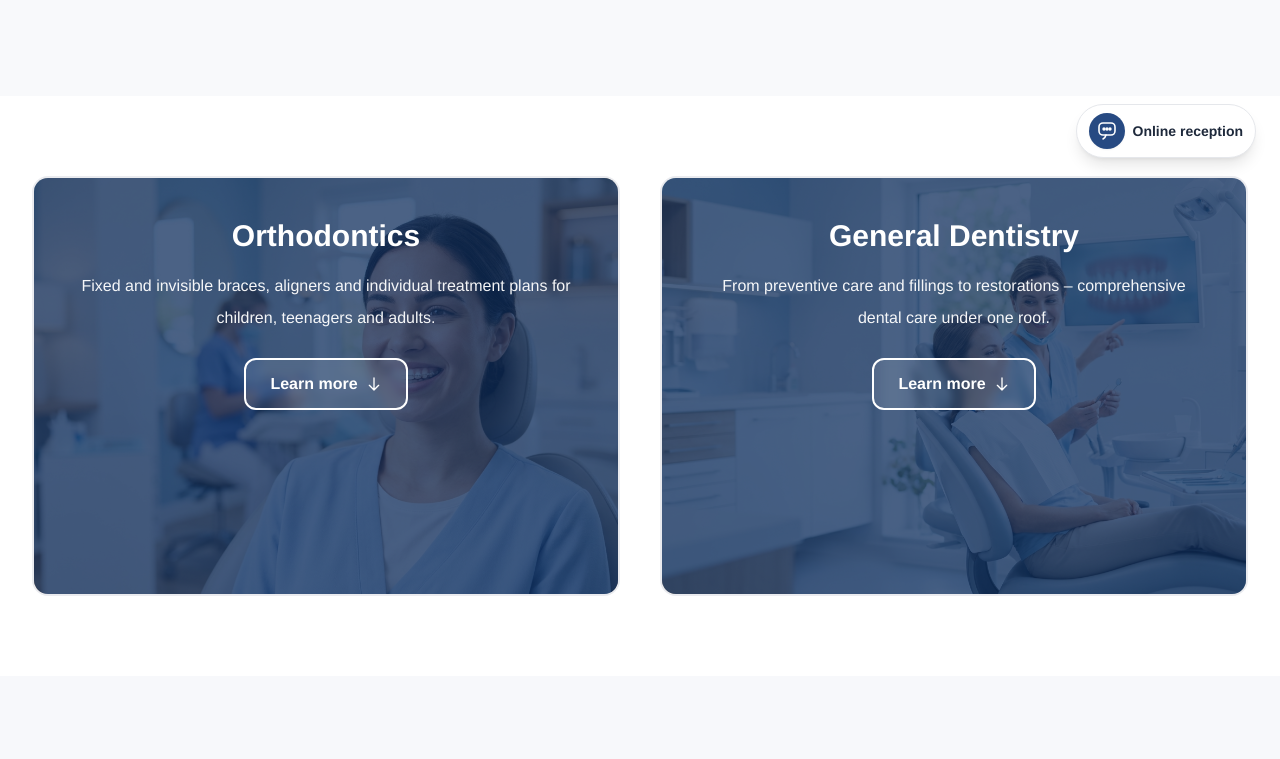
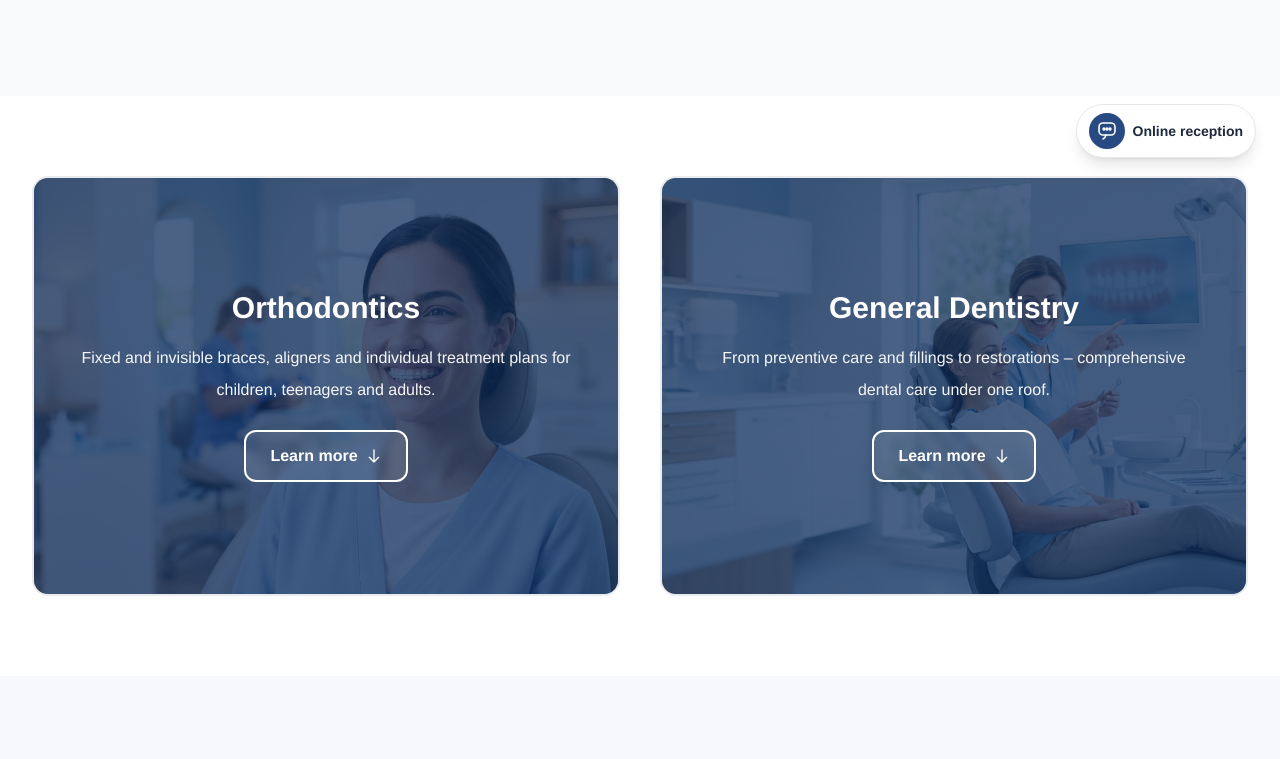
Before and after one commit to specialsmarketing-01/zahnspange-sablania, a Next.js app: page /en in a window 1280 px wide. Shown: the part 618-1377 px from the top of the page. Built offline with nearby package versions, Linux system fonts and the light colour scheme; no server answers.

Commit message:
Upload website project

```diff
--- a/components/HeroSpecialtiesSection.tsx
+++ b/components/HeroSpecialtiesSection.tsx
@@ -64,8 +64,8 @@ export default function HeroSpecialtiesSection({
             />
             {/* Blue overlay (replacing purple) - site default #0f2e5c */}
             <div className={`absolute inset-0 ${OVERLAY_BLUE}`} aria-hidden />
-            {/* Content: title + description + button, all white, centered */}
-            <div className="relative flex flex-col items-center justify-center p-4 text-center sm:p-6 md:p-8 lg:p-10">
+            {/* Content: title + description + button, centered top-to-bottom and left-to-right */}
+            <div className="absolute inset-0 flex flex-col items-center justify-center p-4 text-center sm:p-6 md:p-8 lg:p-10">
               <h2 className="text-xl font-bold leading-tight text-white sm:text-2xl md:text-3xl">
                 {card.title}
               </h2>
```
